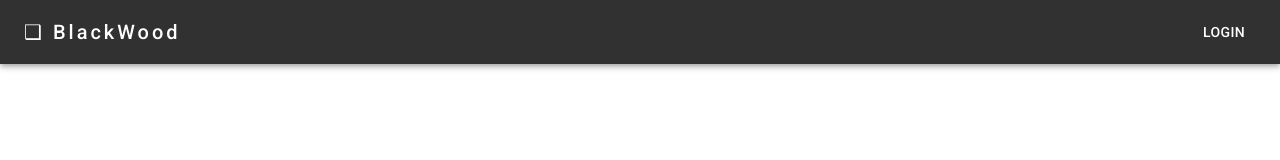
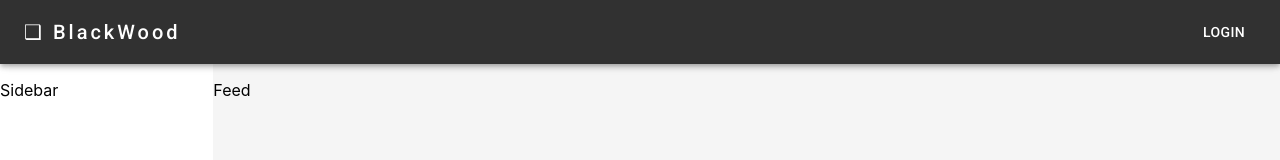
Before and after one commit to IlyaKrapivnoy/material_ui_responsive_site_1, a React (Create React App) app: page / in a window 1280 px wide. Shown: the top 160 px of the page. Built offline with nearby package versions, Linux system fonts and the light colour scheme.

Commit message:
add components

```diff
--- a/src/App.js
+++ b/src/App.js
@@ -1,9 +1,20 @@
+import { Grid } from '@material-ui/core';
 import Header from './components/Header';
+import Sidebar from './components/Sidebar';
+import Feed from './components/Feed';
 
 function App() {
     return (
         <div>
             <Header />
+            <Grid container>
+                <Grid item xs={2}>
+                    <Sidebar />
+                </Grid>
+                <Grid item xs={10}>
+                    <Feed />
+                </Grid>
+            </Grid>
         </div>
     );
 }
--- a/src/components/Feed.jsx
+++ b/src/components/Feed.jsx
@@ -0,0 +1,13 @@
+import { makeStyles } from '@material-ui/core';
+
+const useStyles = makeStyles((theme) => ({
+    feed: { backgroundColor: '#f5f5f5', height: '100vh', paddingTop: 80 },
+}));
+
+const Feed = () => {
+    const classes = useStyles();
+
+    return <div className={classes.feed}>Feed</div>;
+};
+
+export default Feed;
--- a/src/components/Header.jsx
+++ b/src/components/Header.jsx
@@ -15,6 +15,7 @@ import Form from './Form';
 const useStyles = makeStyles((theme) => ({
     nav: {
         backgroundColor: '#313131',
+        position: 'fixed',
     },
     toolbar: {
         display: 'flex',
--- a/src/components/Sidebar.jsx
+++ b/src/components/Sidebar.jsx
@@ -0,0 +1,13 @@
+import { makeStyles } from '@material-ui/core';
+
+const useStyles = makeStyles((theme) => ({
+    sidebar: { paddingTop: 80 },
+}));
+
+const Sidebar = () => {
+    const classes = useStyles();
+
+    return <div className={classes.sidebar}>Sidebar</div>;
+};
+
+export default Sidebar;
```
